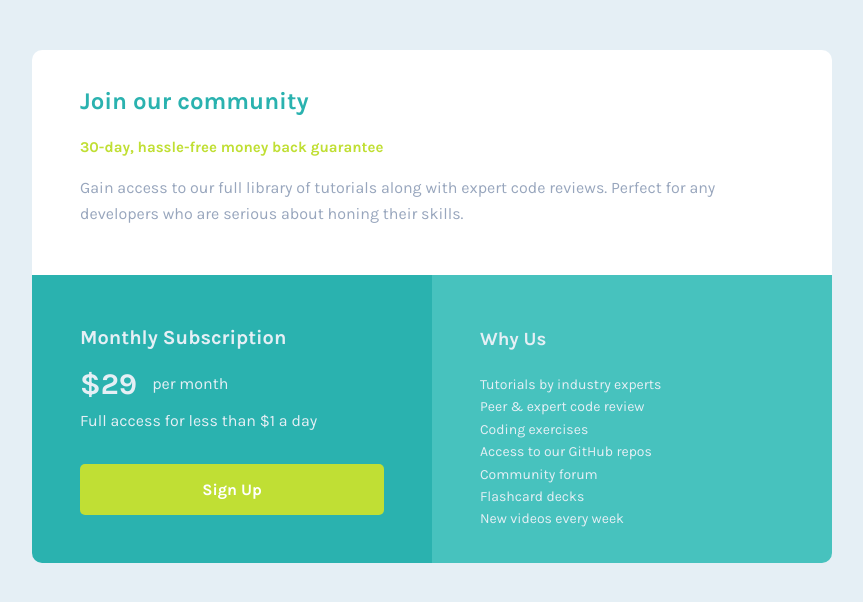
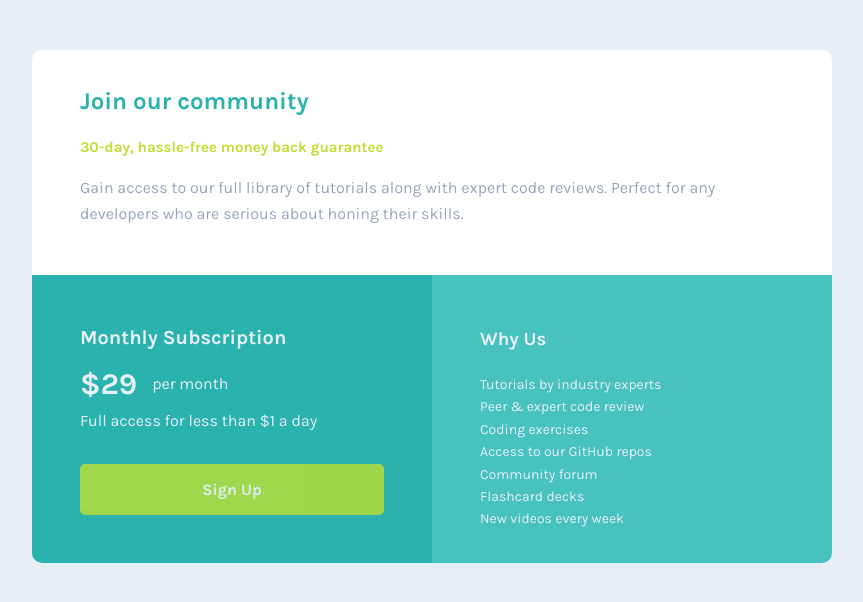
Before and after one commit to hariscs/pricegrid, a plain HTML site: page index.html in a window 1280 px wide. In both pictures the pointer is over the link "Sign Up". Shown: the whole page, without its empty margins (208-1071 px from the left). Drawn offline with Linux system fonts and the light colour scheme.

```diff
--- a/css/style.css
+++ b/css/style.css
@@ -28,6 +28,9 @@ body {
 	border-radius: 5px;
 	text-align: center;
 	font-weight: 700;
+}
+.btn:hover {
+	opacity: 0.8;
 }
 .card {
 	padding: 1.3em 1.7em;
```
Also changed, not shown: desktop.png (added), mobile.png (added), 2 other files.
